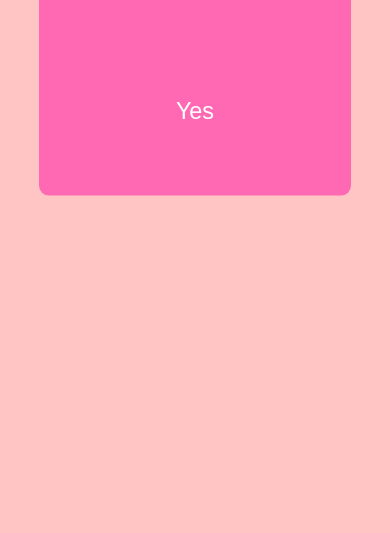
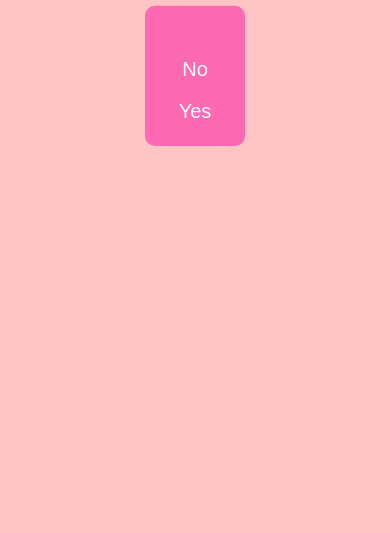
Before and after one commit to KyleSanDiego/chiaaboss, a plain HTML site: page index.html in a window 390 px wide. Shown: the part 311-844 px from the top of the page. Drawn offline with Linux system fonts and the light colour scheme.

Commit message:
Update index.html

```diff
--- a/index.html
+++ b/index.html
@@ -56,15 +56,15 @@ font-size: 8vw; /* Increased font size for mobile */
 }
 #no-button {
 top: 45%;
-width: 80vw; /* Increased width for mobile */
-height: 20vh; /* Increased height for mobile */
-font-size: 6vw; /* Increased font size for mobile */
+width: 100px; /* Increased width for mobile */
+height: 70pxh; /* Increased height for mobile */
+font-size: 20px; /* Increased font size for mobile */
 }
 #yes-button {
 top: 50%;
-width: 80vw; /* Increased width for mobile */
-height: 20vh; /* Increased height for mobile */
-font-size: 6vw; /* Increased font size for mobile */
+width: 100px; /* Increased width for mobile */
+height: 70px; /* Increased height for mobile */
+font-size: 20px; /* Increased font size for mobile */
 }
 }
 </style>
```
